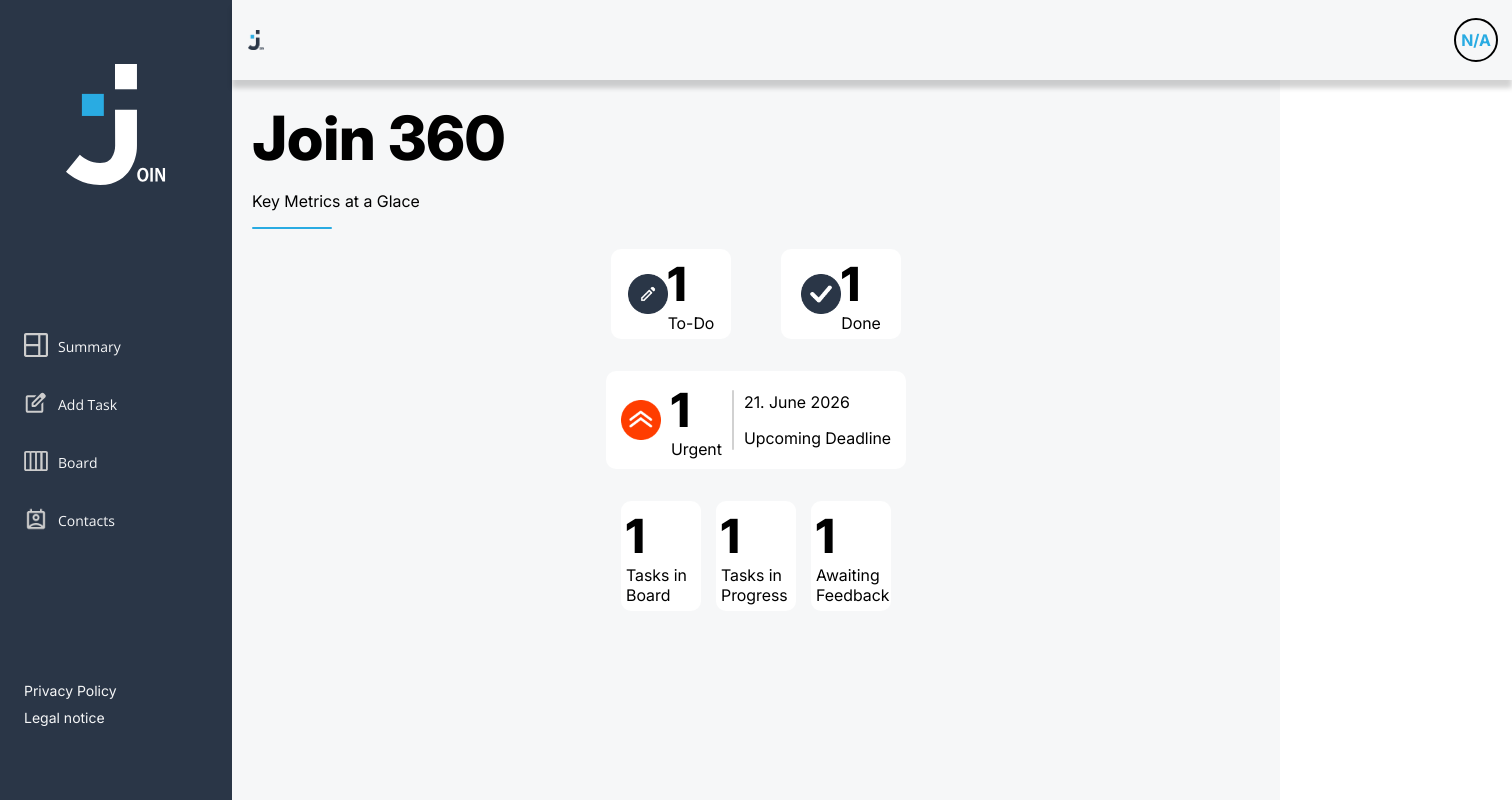
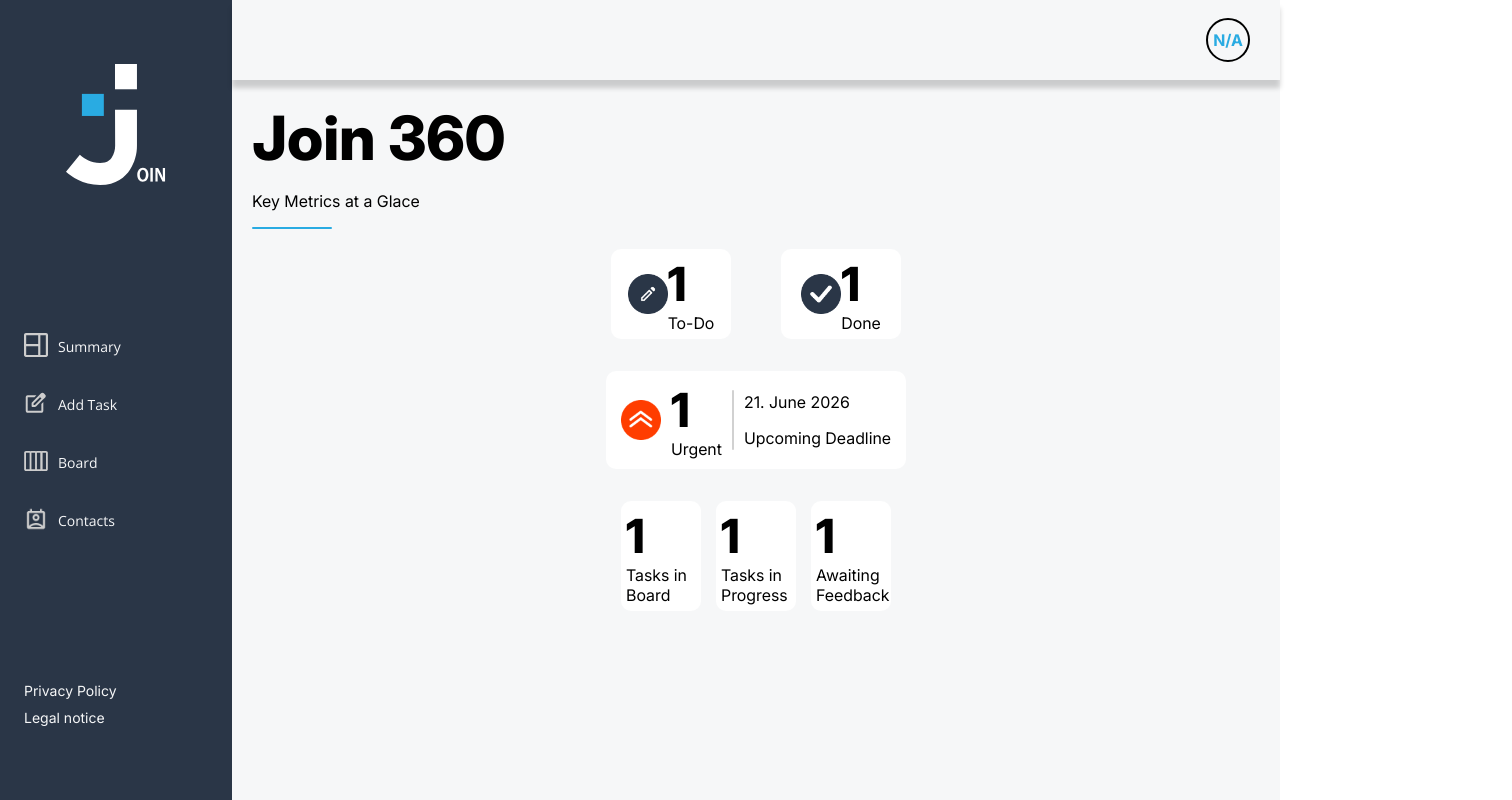
Before and after one commit to Rudibert-Code/join, an Angular app: page /summary in a window 1280 px wide. Shown: the top 800 px of the page, 1512 px wide, since content can reach past the window. Built offline with nearby package versions, Linux system fonts and the light colour scheme; no server answers; the database is empty.

Commit message:
feat: header

```diff
--- a/src/app/components/header/header.scss
+++ b/src/app/components/header/header.scss
@@ -5,7 +5,7 @@
   justify-content: space-between;
   align-items: center;
 
-  position: absolute;
+  position: sticky;
   top: 0;
   z-index: 2;
 
@@ -19,9 +19,11 @@
     padding-left: 16px;
   }
 }
+
 .user_icon_position {
   padding-right: 16px;
 }
+
 .user_icon {
   display: flex;
   justify-content: center;
@@ -40,3 +42,16 @@
     font-weight: bold;
   }
 }
+
+@media (min-width: 1024px) {
+  .header_base {
+    > img {
+      display: none;
+    }
+  }
+
+  .user_icon_position {
+    margin-left: auto;
+    padding-right: 32px;
+  }
+}
--- a/src/app/pages/summary/summary.scss
+++ b/src/app/pages/summary/summary.scss
@@ -75,7 +75,7 @@
 }
 
 .main-wrapper {
-  padding: 100px 20px;
+  padding: 20px;
   background-color: $main-white;
   height: 100%;
 }
```
